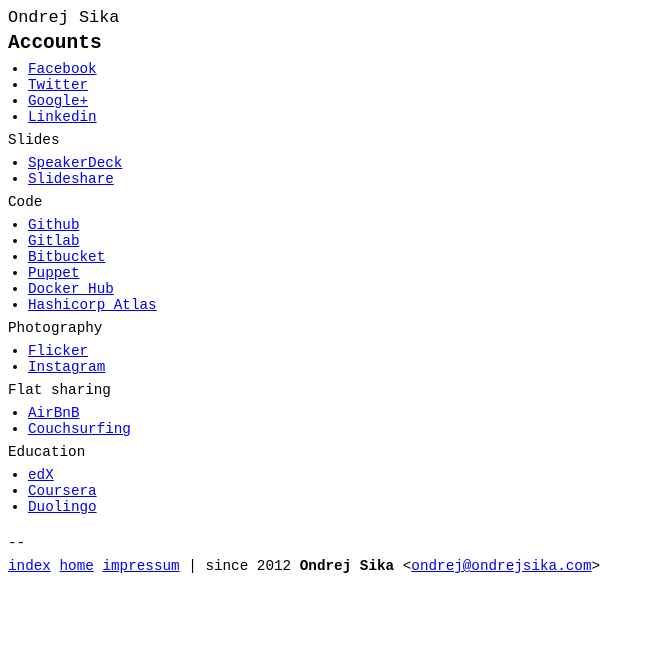
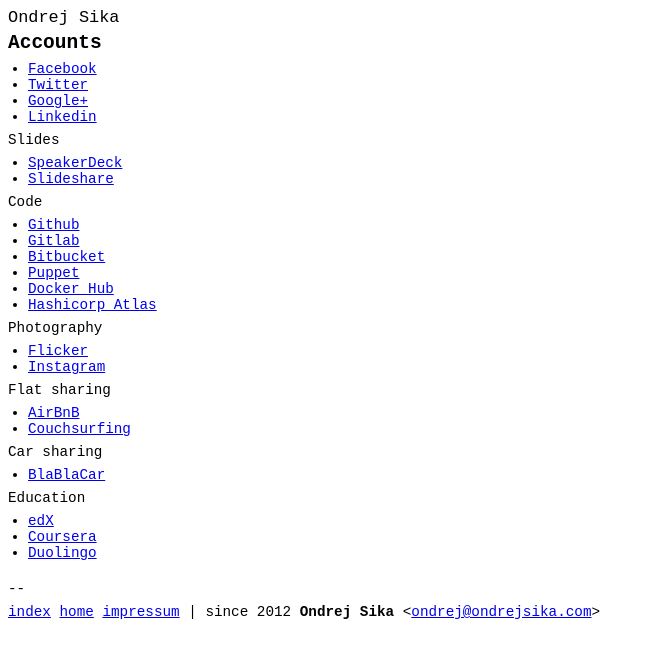
Before and after one commit to ondrejsika/ondrejsika.com, a Jekyll site: the page built from accounts.md, in a window 1280 px wide. Shown: the top 658 px of the page, without its empty margins (0-655 px from the left). Built offline with Jekyll 4.4.1, drawn with Linux system fonts in a browser that asks for light colours; Markdown is read by kramdown in place of the engine named in the settings; comment, search, counter and statistics services are not loaded.

Commit message:
accounts - add blablacar

```diff
--- a/accounts.md
+++ b/accounts.md
@@ -39,6 +39,9 @@
 - [AirBnB](https://www.airbnb.com/users/show/4711284)
 - [Couchsurfing](https://www.couchsurfing.com/people/ondrejsika)
 
+Car sharing
+
+- [BlaBlaCar](https://www.blablacar.cz/user/show/5anjvdogz8tRTL74KEbfuQ)
 
 Education
 
```
